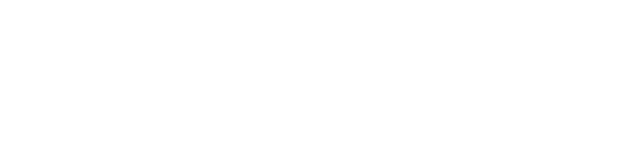
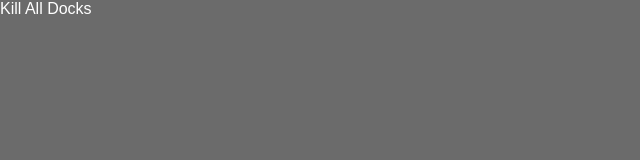
Before and after one commit to resistdesign/killall-docks, an Electron app: page src/index.html in a window 1280 px wide. Shown: the whole page, without its empty margins (0-640 px from the left). Drawn offline with Linux system fonts and the light colour scheme.

Commit message:
feat: Add a faded black background.

```diff
--- a/src/index.html
+++ b/src/index.html
@@ -18,7 +18,7 @@
             padding: 0;
             border: none;
             overflow: auto;
-            background: none;
+            background-color: rgba(0, 0, 0, 0.25);
             color: white;
             font-family: sans-serif;
         }
```
